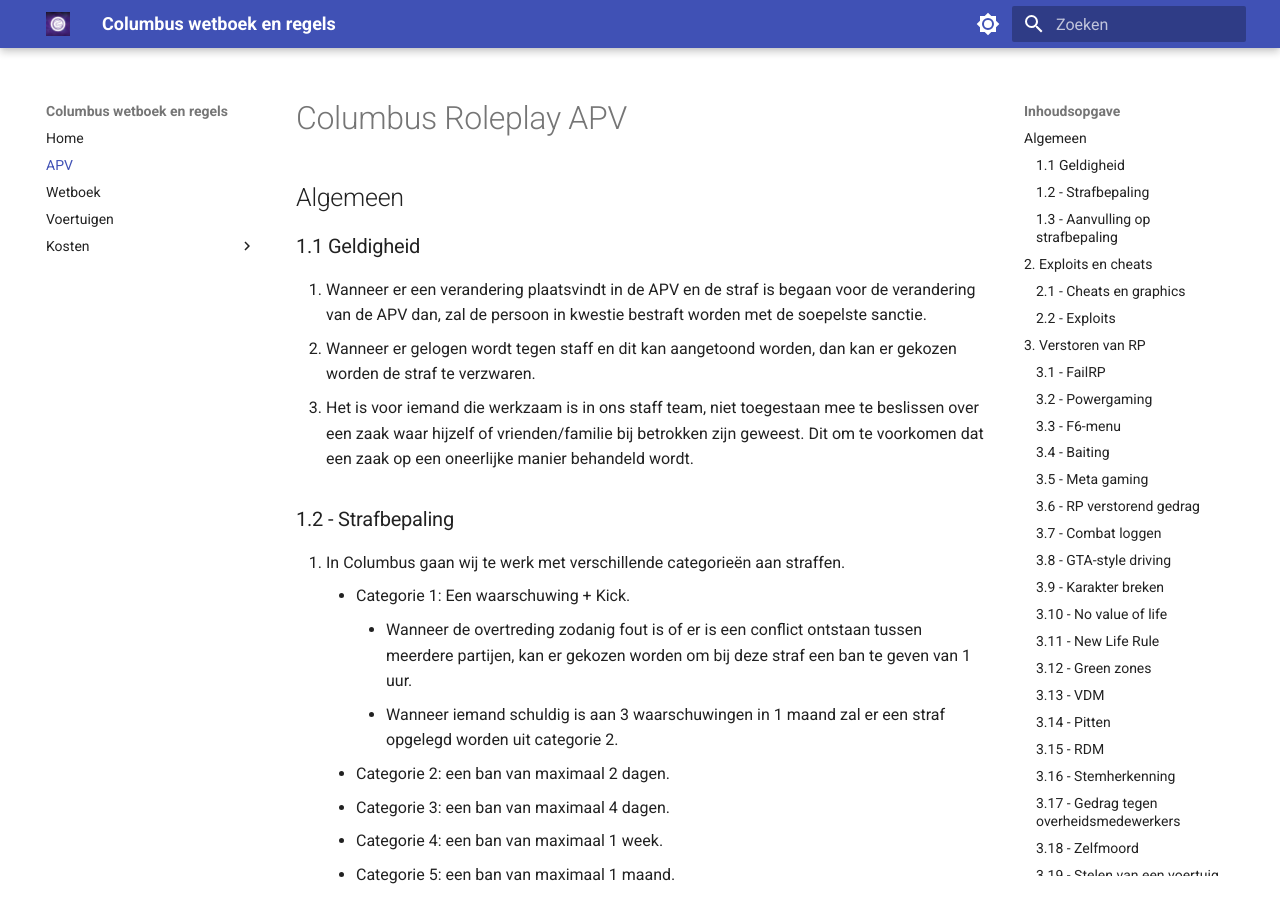
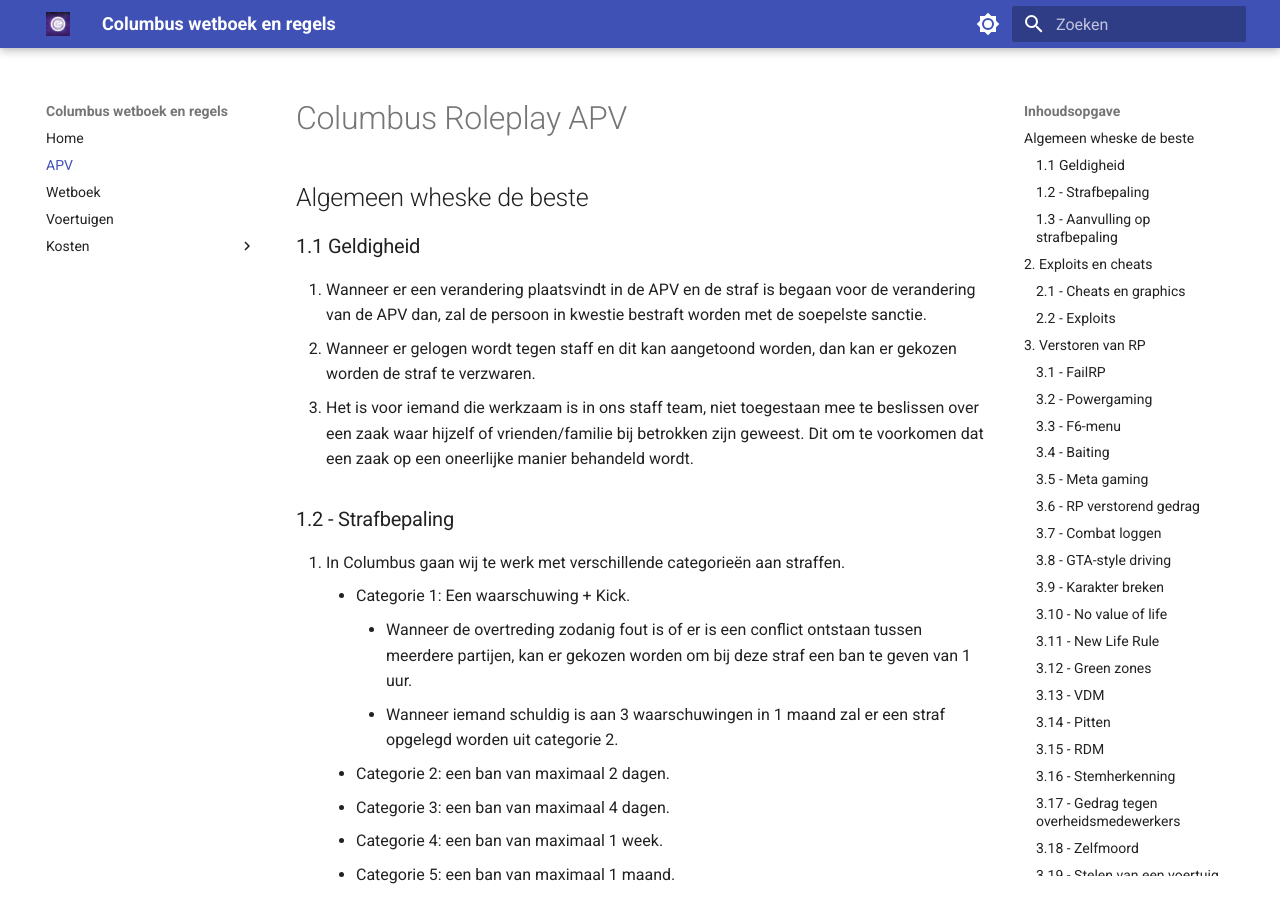
Before and after one commit to ColubmusRP/Regels-en-wetboek, an MkDocs documentation site: the page built from docs/apv.md, in a window 1280 px wide and 900 px high. Built offline with MkDocs 1.6.1 and Material for MkDocs 9.7.7, drawn with Linux system fonts in a browser that asks for light colours.

Commit message:
wheske test

```diff
--- a/docs/apv.md
+++ b/docs/apv.md
@@ -1,6 +1,6 @@
 # Columbus Roleplay APV
 
-## Algemeen
+## Algemeen wheske de beste
 
 ### 1.1 Geldigheid
 
```
